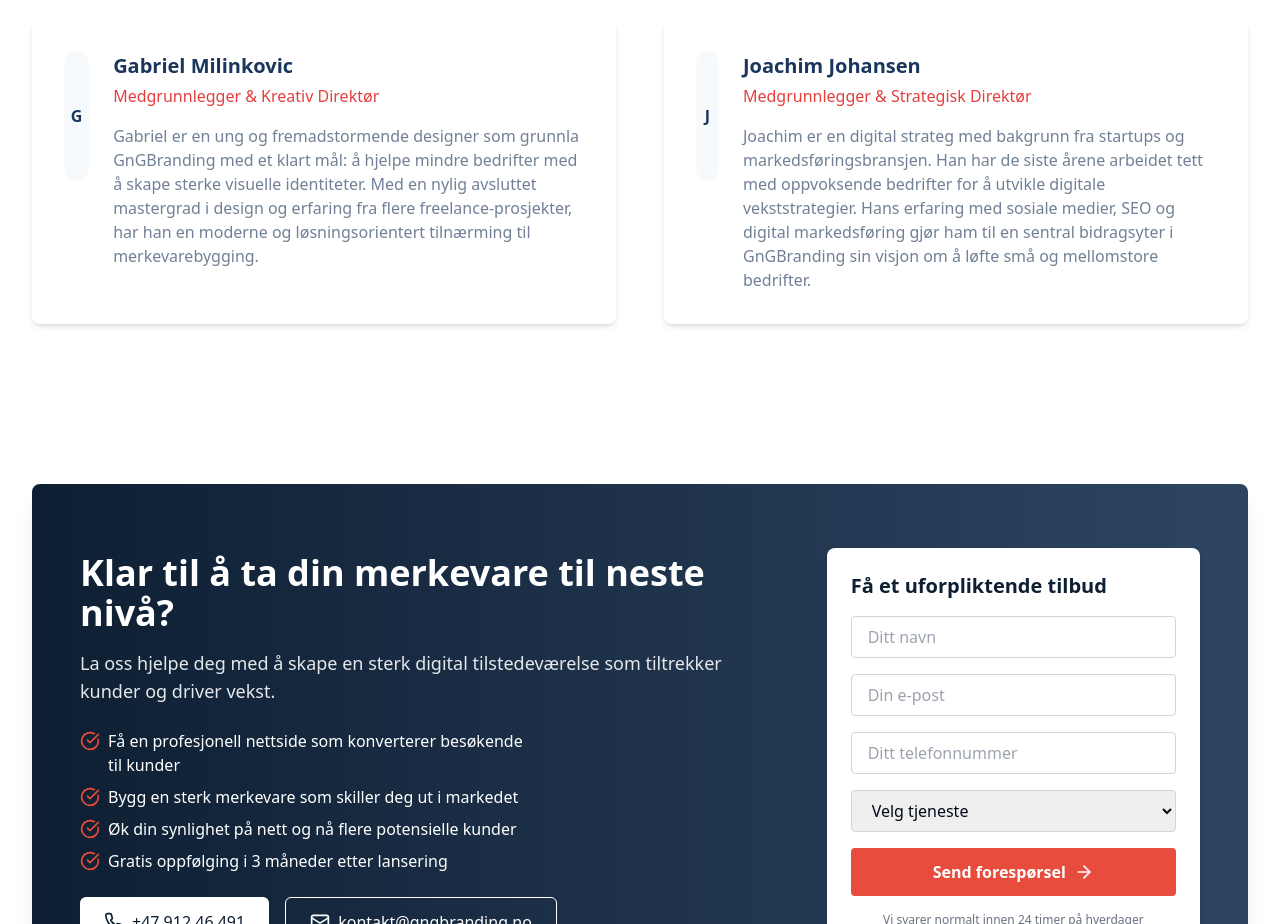
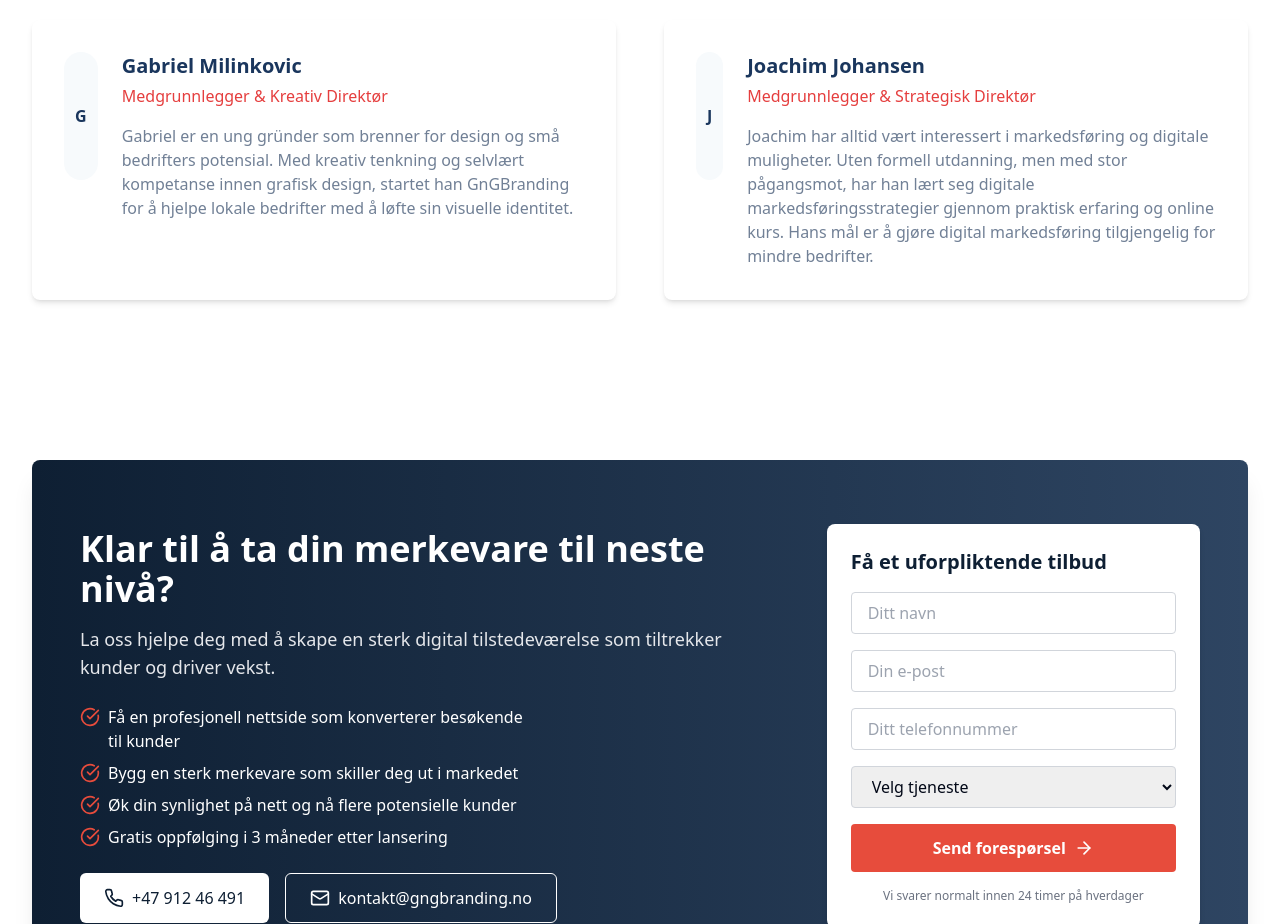
Before and after one commit to ensurik/gngbranding, a React (Vite) app: page /about in a window 1280 px wide. Shown: the part 1700-2624 px from the top of the page. Built offline with nearby package versions, Linux system fonts and the light colour scheme.

Commit message:
Fix: Remove education requirements
Remove bachelor and high school requirements.

```diff
--- a/src/pages/About.tsx
+++ b/src/pages/About.tsx
@@ -31,12 +31,12 @@ const About = () => {
     {
       name: "Gabriel Milinkovic",
       title: "Medgrunnlegger & Kreativ Direktør",
-      bio: "Gabriel er en ung og fremadstormende designer som grunnla GnGBranding med et klart mål: å hjelpe mindre bedrifter med å skape sterke visuelle identiteter. Med en nylig avsluttet mastergrad i design og erfaring fra flere freelance-prosjekter, har han en moderne og løsningsorientert tilnærming til merkevarebygging.",
+      bio: "Gabriel er en ung gründer som brenner for design og små bedrifters potensial. Med kreativ tenkning og selvlært kompetanse innen grafisk design, startet han GnGBranding for å hjelpe lokale bedrifter med å løfte sin visuelle identitet.",
     },
     {
       name: "Joachim Johansen",
       title: "Medgrunnlegger & Strategisk Direktør",
-      bio: "Joachim er en digital strateg med bakgrunn fra startups og markedsføringsbransjen. Han har de siste årene arbeidet tett med oppvoksende bedrifter for å utvikle digitale vekststrategier. Hans erfaring med sosiale medier, SEO og digital markedsføring gjør ham til en sentral bidragsyter i GnGBranding sin visjon om å løfte små og mellomstore bedrifter.",
+      bio: "Joachim har alltid vært interessert i markedsføring og digitale muligheter. Uten formell utdanning, men med stor pågangsmot, har han lært seg digitale markedsføringsstrategier gjennom praktisk erfaring og online kurs. Hans mål er å gjøre digital markedsføring tilgjengelig for mindre bedrifter.",
     },
   ];
 
```
